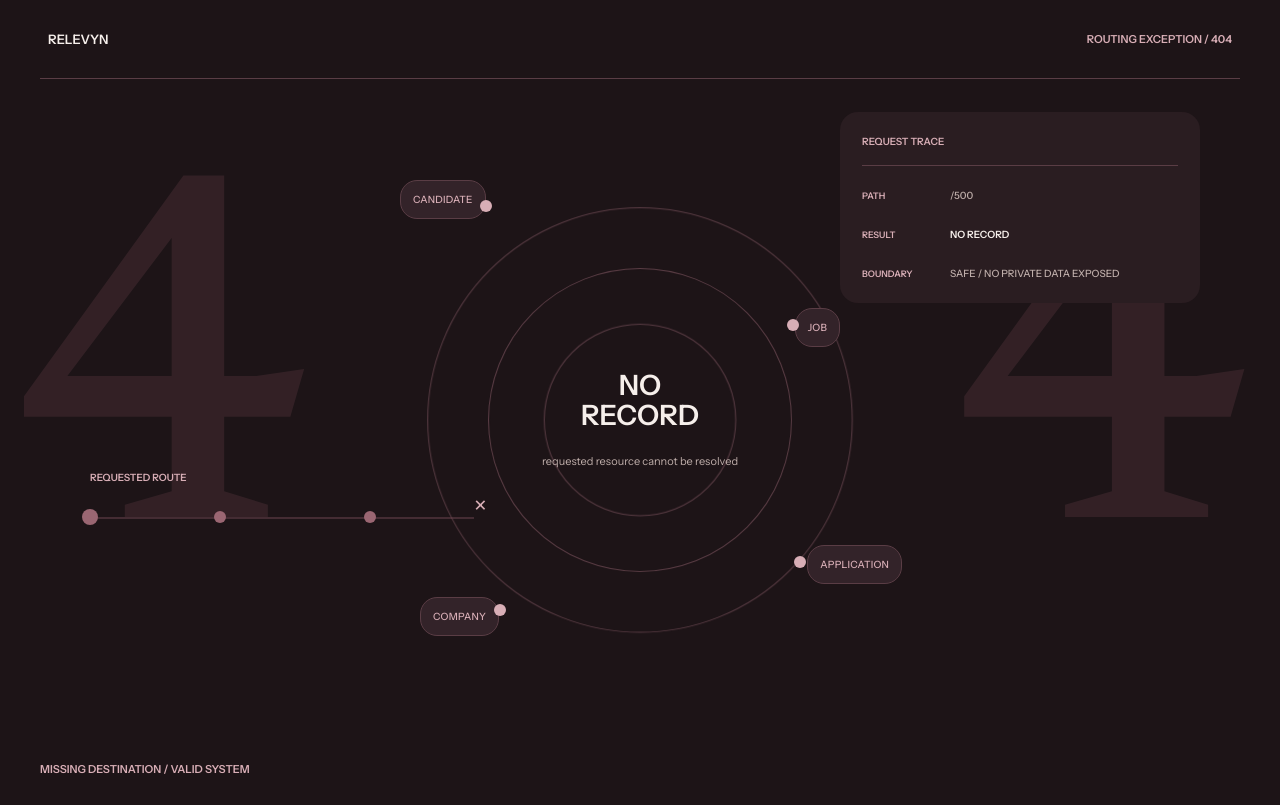
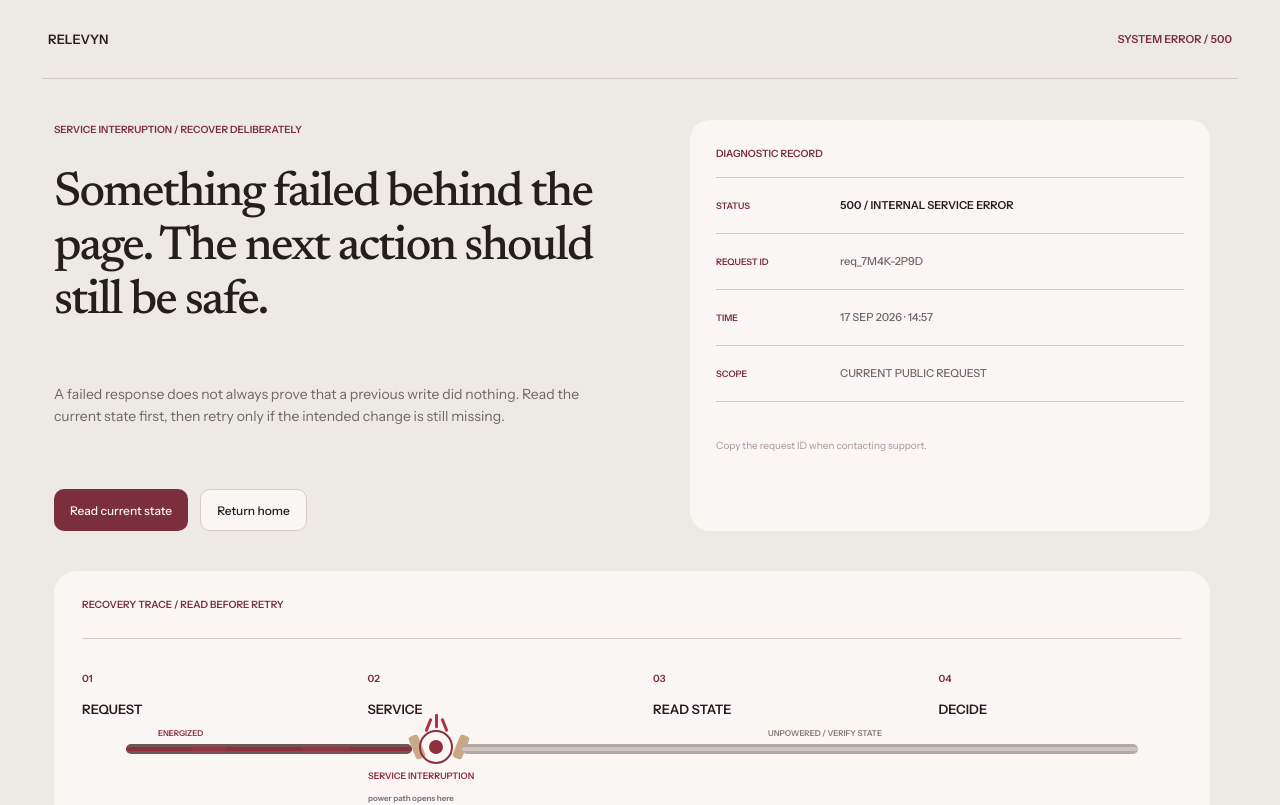
Before and after one commit to YounasKhan2/relevyn, a React (Vite) app: page /500 in a window 1280 px wide. Shown: the top 805 px of the page. Built offline with nearby package versions, Linux system fonts and the light colour scheme.

Commit message:
feat(public): implement 500 system error

```diff
--- a/src/app/router.tsx
+++ b/src/app/router.tsx
@@ -19,6 +19,7 @@ import { PrivacyPage } from "@/pages/public/privacy/PrivacyPage";
 import { TermsPage } from "@/pages/public/terms/TermsPage";
 import { CookiesPage } from "@/pages/public/cookies/CookiesPage";
 import { NotFoundPage } from "@/pages/public/errors/NotFoundPage";
+import { SystemErrorPage } from "@/pages/public/errors/SystemErrorPage";
 
 export const router=createBrowserRouter([
  {path:"/",element:<LandingPage/>},
@@ -41,5 +42,6 @@ export const router=createBrowserRouter([
  {path:"/terms",element:<TermsPage/>},
  {path:"/cookies",element:<CookiesPage/>},
  {path:"/404",element:<NotFoundPage/>},
+ {path:"/500",element:<SystemErrorPage/>},
  {path:"*",element:<NotFoundPage/>},
 ]);
--- /dev/null
+++ b/src/pages/public/errors/SystemErrorPage.tsx
@@ -0,0 +1,46 @@
+import { useNavigate } from "react-router-dom";
+import styles from "./SystemErrorPage.module.css";
+
+const trace=[
+ ["01","REQUEST","Client action reached the platform"],
+ ["02","SERVICE","Processing failed before a reliable response"],
+ ["03","READ STATE","Reload the current record from the server"],
+ ["04","DECIDE","Retry only if the intended state is absent"],
+];
+
+export function SystemErrorPage(){
+ const navigate=useNavigate();
+ const readCurrentState=()=>window.location.reload();
+ return <main className={styles.page}>
+  <header className={styles.top}><a href="/">RELEVYN</a><span>SYSTEM ERROR / 500</span></header>
+
+  <section className={styles.hero}>
+   <div className={styles.message}>
+    <p>SERVICE INTERRUPTION / RECOVER DELIBERATELY</p>
+    <h1>Something failed behind the page. The next action should still be safe.</h1>
+    <div>A failed response does not always prove that a previous write did nothing. Read the current state first, then retry only if the intended change is still missing.</div>
+    <div className={styles.actions}><button onClick={readCurrentState}>Read current state</button><button onClick={()=>navigate("/")}>Return home</button></div>
+   </div>
+
+   <aside className={styles.diagnostic}>
+    <p>DIAGNOSTIC RECORD</p>
+    <dl>
+     <div><dt>STATUS</dt><dd>500 / INTERNAL SERVICE ERROR</dd></div>
+     <div><dt>REQUEST ID</dt><dd>req_7M4K-2P9D</dd></div>
+     <div><dt>TIME</dt><dd>17 SEP 2026 · 14:57</dd></div>
+     <div><dt>SCOPE</dt><dd>CURRENT PUBLIC REQUEST</dd></div>
+    </dl>
+    <small>Copy the request ID when contacting support.</small>
+   </aside>
+  </section>
+
+  <section className={styles.trace}>
+   <p>RECOVERY TRACE / READ BEFORE RETRY</p>
+   <div className={styles.steps}>{trace.map(t=><article key={t[0]}><small>{t[0]}</small><b>{t[1]}</b><span>{t[2]}</span></article>)}</div>
+   <div className={styles.wire} aria-hidden="true"><span className={styles.live}/><span className={styles.pulseA}/><span className={styles.pulseB}/><i className={styles.cutLeft}/><i className={styles.cutRight}/><span className={styles.fault}><i/><i/><i/></span><span className={styles.dead}/><b className={styles.liveLabel}>ENERGIZED</b><b className={styles.faultLabel}>SERVICE INTERRUPTION<small>power path opens here</small></b><b className={styles.deadLabel}>UNPOWERED / VERIFY STATE</b></div>
+   <footer><span>If the current state already reflects the intended action, do not submit the same write again.</span><b>READ → VERIFY → RETRY</b></footer>
+  </section>
+
+  <footer className={styles.bottom}><span>500 / RECOVERY PATH AVAILABLE</span><span>NO AUTOMATIC RETRY ASSUMPTION</span></footer>
+ </main>
+}
```
Also changed, not shown: src/pages/public/errors/SystemErrorPage.module.css (added), 2 other files (tests, documents, lock files or other folders).
